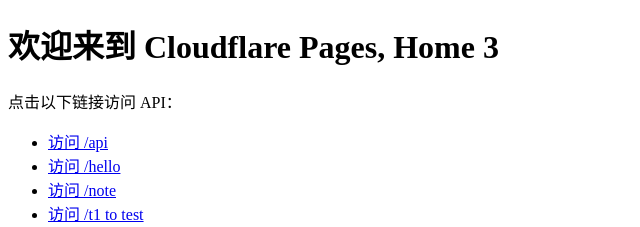
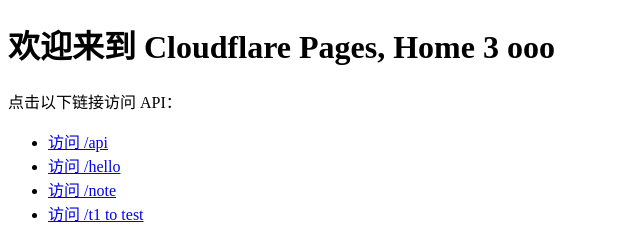
Before and after one commit to tony501com/page3, a website: page index.html in a window 1280 px wide. Shown: the top 227 px of the page, 0-640 px from the left. Drawn offline with Linux system fonts and the light colour scheme.

Commit message:
更新 Cloudflare Pages

```diff
--- a/index.html
+++ b/index.html
@@ -6,7 +6,7 @@
     <title>Cloudflare Pages 示例</title>
 </head>
 <body>
-    <h1>欢迎来到 Cloudflare Pages, Home 3</h1>
+    <h1>欢迎来到 Cloudflare Pages, Home 3 ooo</h1>
     <p>点击以下链接访问 API：</p>
     <ul>
         <li><a href="/api">访问  /api</a></li>
```
